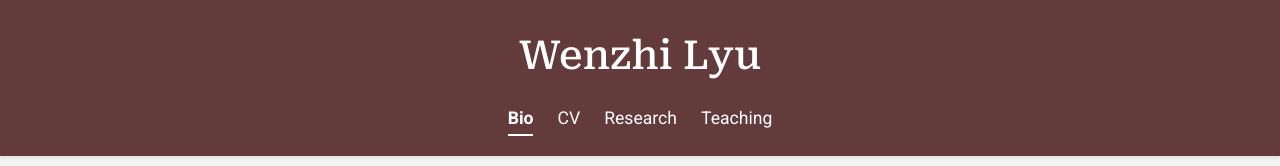
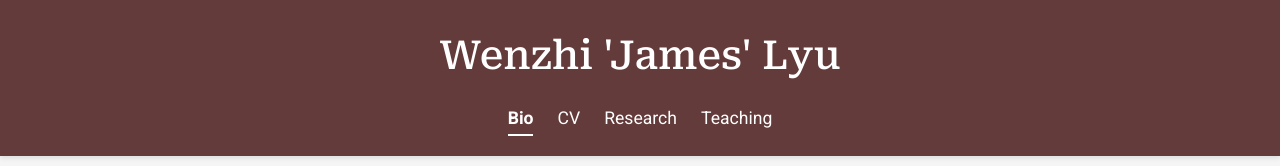
Before and after one commit to jameslyu2001/Jameslyu2001.github.io, a website built with Vite: page index.html in a window 1280 px wide. Shown: the top 166 px of the page. Built offline with nearby package versions, Linux system fonts and the light colour scheme.

Commit message:
change name

```diff
--- a/index.html
+++ b/index.html
@@ -13,7 +13,7 @@
 <body>
   <header class="header">
     <div class="header-content">
-      <h1>Wenzhi Lyu</h1>
+      <h1>Wenzhi 'James' Lyu</h1>
       <nav class="main-nav">
         <ul>
           <li><a href="index.html" class="active">Bio</a></li>
```
